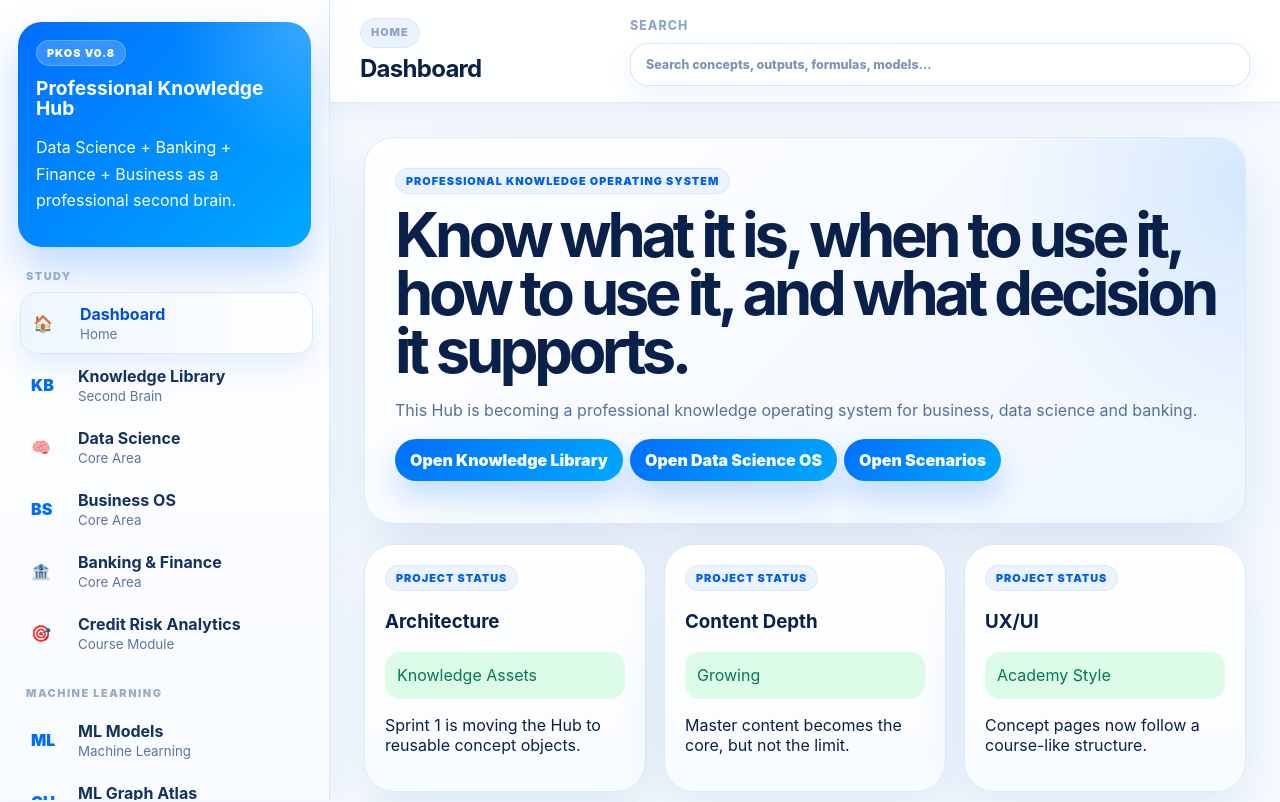
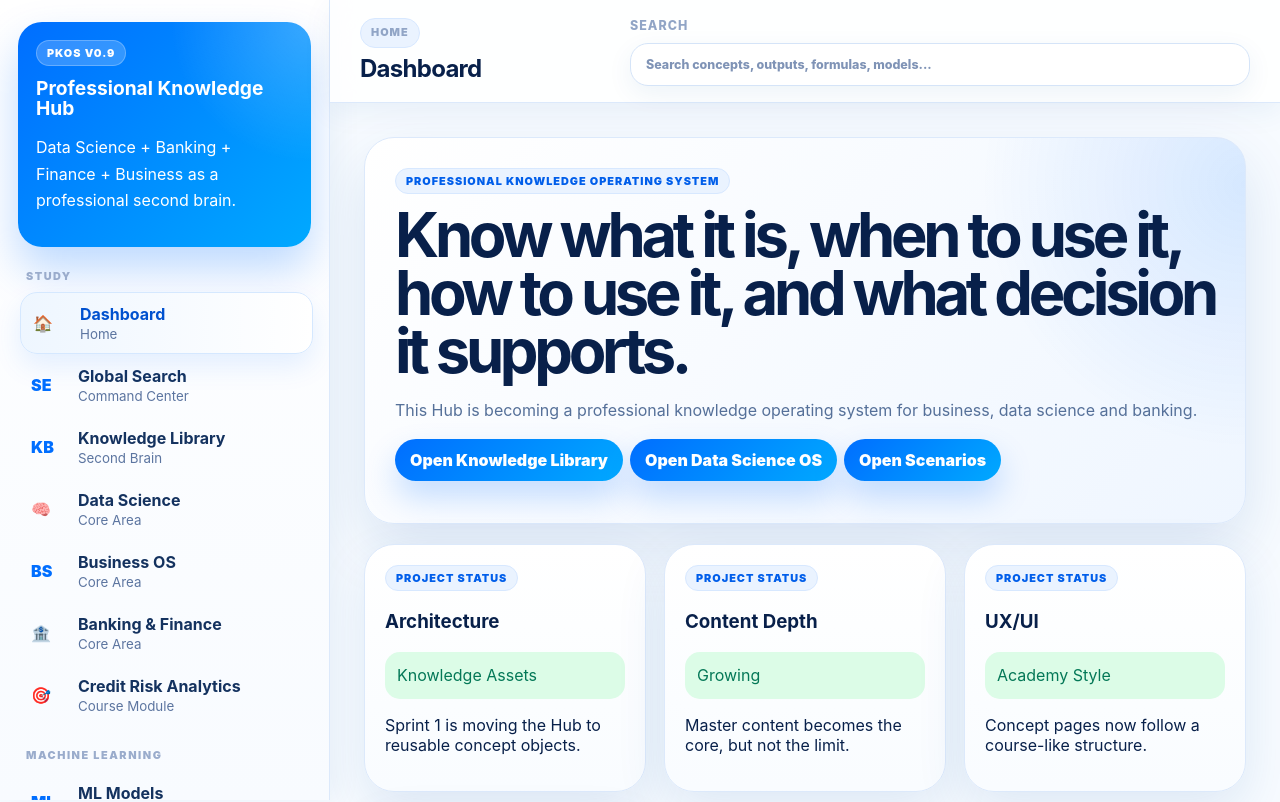
Before and after one commit to albertojrc/professional-knowledge-hub, a React (Vite) app: page / in a window 1280 px wide. Shown: the top 802 px of the page. Built offline with nearby package versions, Linux system fonts and the light colour scheme.

Commit message:
Add global search navigation

```diff
--- a/src/components/layout/Sidebar.tsx
+++ b/src/components/layout/Sidebar.tsx
@@ -6,6 +6,7 @@ interface SidebarProps {
   onChangeView: (view: ViewId) => void
 }
 
+const globalSearchItem: NavItem = { id: 'global-search', label: 'Global Search', eyebrow: 'Command Center', description: 'Search across assets, outputs, formulas, models, cases and backlog.', icon: 'SE' }
 const knowledgeLibraryItem: NavItem = { id: 'knowledge-library', label: 'Knowledge Library', eyebrow: 'Second Brain', description: 'Reusable professional concepts across business, data science and banking.', icon: 'KB' }
 const knowledgeFactoryItem: NavItem = { id: 'knowledge-factory', label: 'Knowledge Factory', eyebrow: 'Expansion System', description: 'Backlog, quality gates and source strategy for scaling the Hub.', icon: 'KF' }
 const businessOsItem: NavItem = { id: 'business-os', label: 'Business OS', eyebrow: 'Core Area', description: 'Strategy, finance, marketing, operations and economics connected to decisions.', icon: 'BS' }
@@ -14,10 +15,10 @@ const decisionPlaybooksItem: NavItem = { id: 'decision-playbooks', label: 'Decis
 const mlModelsItem: NavItem = { id: 'ml-models', label: 'ML Models', eyebrow: 'Machine Learning', description: 'Detailed ML models with outputs, interpretation and graph examples.', icon: 'ML' }
 const mlGraphAtlasItem: NavItem = { id: 'ml-graph-atlas', label: 'ML Graph Atlas', eyebrow: 'Interpret', description: 'Machine learning charts: how to build, use and interpret them.', icon: 'CH' }
 
-const navCatalog: NavItem[] = [...navItems, knowledgeLibraryItem, knowledgeFactoryItem, businessOsItem, professionalScenariosItem, decisionPlaybooksItem, mlModelsItem, mlGraphAtlasItem]
+const navCatalog: NavItem[] = [...navItems, globalSearchItem, knowledgeLibraryItem, knowledgeFactoryItem, businessOsItem, professionalScenariosItem, decisionPlaybooksItem, mlModelsItem, mlGraphAtlasItem]
 
 const groups = [
-  { title: 'Study', ids: ['dashboard', 'knowledge-library', 'data-science', 'business-os', 'banking-finance', 'credit-risk'] as ViewId[] },
+  { title: 'Study', ids: ['dashboard', 'global-search', 'knowledge-library', 'data-science', 'business-os', 'banking-finance', 'credit-risk'] as ViewId[] },
   { title: 'Machine Learning', ids: ['ml-models', 'ml-graph-atlas'] as ViewId[] },
   { title: 'Reference', ids: ['output-atlas', 'formula-library', 'model-library'] as ViewId[] },
   { title: 'Application', ids: ['professional-scenarios', 'decision-playbooks', 'business-cases', 'knowledge-map', 'knowledge-factory', 'quality-review'] as ViewId[] }
@@ -27,7 +28,7 @@ export function Sidebar({ activeView, onChangeView }: SidebarProps) {
   return (
     <aside className="sidebar">
       <div className="brand-panel">
-        <span className="eyebrow">PKOS v0.8</span>
+        <span className="eyebrow">PKOS v0.9</span>
         <h1>Professional Knowledge Hub</h1>
         <p>Data Science + Banking + Finance + Business as a professional second brain.</p>
       </div>
```
